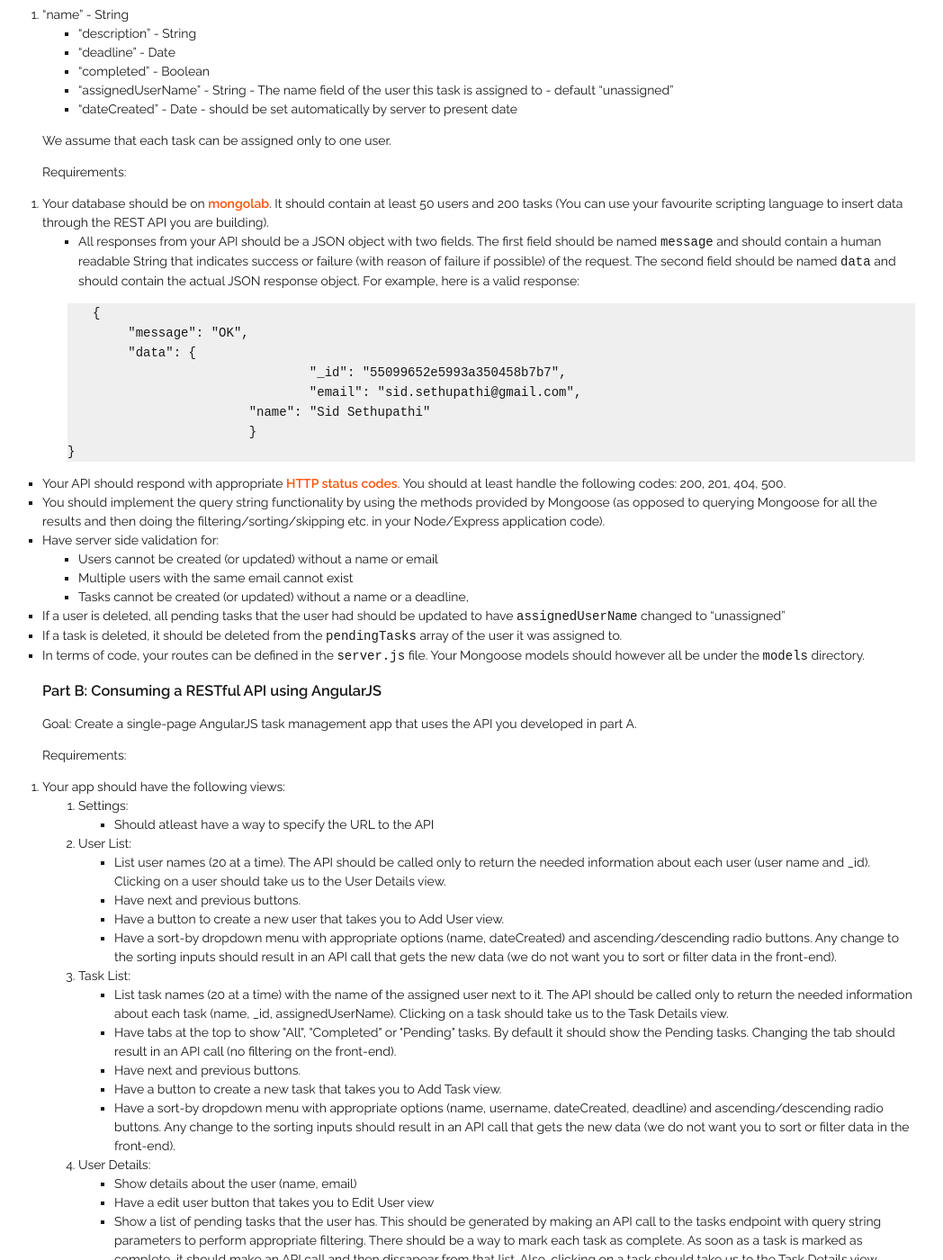
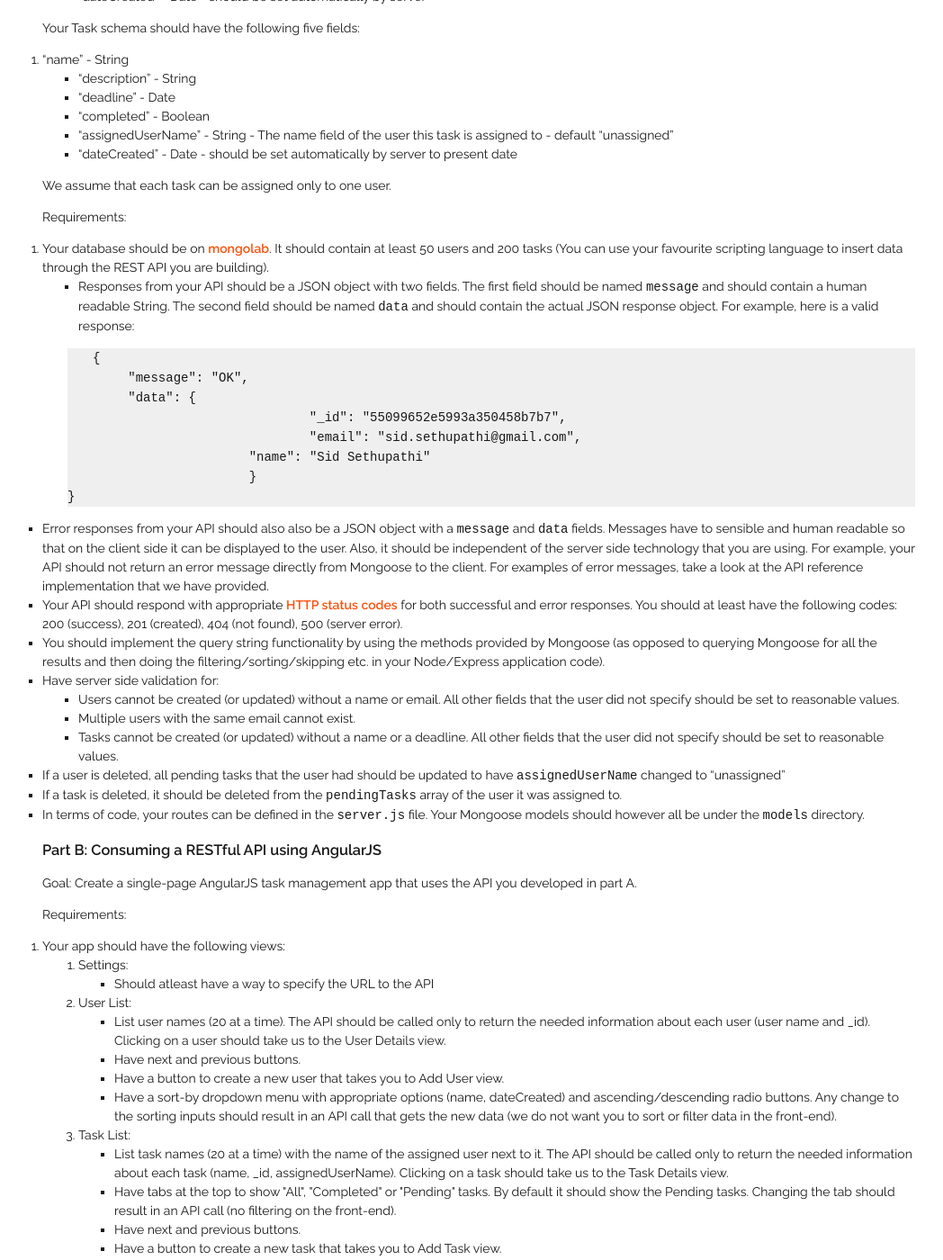
Before and after one commit to biplabdeka/fa2016, a Jekyll site: the page built from _posts/2015-3-17-MP-3.md, in a window 1280 px wide and 1400 px high, scrolled down 1559 px. Shown: the whole window at 90% size, without its empty margins (108-1156 px from the left). Built offline with Jekyll 4.4.1, drawn with Linux system fonts in a browser that asks for light colours; nearby versions of some CDN libraries; Markdown is read by kramdown in place of the engine named in the settings; some of the changed text lies outside the part shown.

Commit message:
added error response format and OPTIONS action on some endpoints

````diff
--- a/_posts/2015-3-17-MP-3.md
+++ b/_posts/2015-3-17-MP-3.md
@@ -10,7 +10,7 @@
 
 ###Overview
 
-In this MP, you will create a REST API (using Node, Express and Mongo) and create a front-end (using Angular) that consumes the API. Both the parts can be developed independently. When you are developing the API you can test it using [Postman](https://chrome.google.com/webstore/detail/postman-rest-client/fdmmgilgnpjigdojojpjoooidkmcomcm?hl=en). When you are developing your front-end, you can test it using **our API endpoints that will be released soon**.
+In this MP, you will create a REST API (using Node, Express and Mongo) and create a front-end (using Angular) that consumes the API. Both the parts can be developed independently. When you are developing the API you can test it using [Postman](https://chrome.google.com/webstore/detail/postman-rest-client/fdmmgilgnpjigdojojpjoooidkmcomcm?hl=en). When you are developing your front-end, you can test it using our reference API implementation at http://www.uiucwp.com/api.
 
 ###Part A: Creating a RESTful API
 
@@ -21,13 +21,15 @@
 |----------|---------|-----------------------------------------------------|
 | users    | GET     | Respond with a List of users                        |
 |          | POST    | Create a new user. Respond with details of new user |
-| users/:id | GET     | Respond with details of specified user or 404 error |
-|          | PUT  | Replace entire user with supplied user or 404 error |
+|          | OPTIONS | See the last tip at the bottom of the page          |
+| users/:id| GET     | Respond with details of specified user or 404 error |
+|          | PUT     | Replace entire user with supplied user or 404 error |
 |          | DELETE  | Delete specified user or 404 error                  |
 | tasks    | GET     | Respond with a List of tasks                        |
 |          | POST    | Create a new task. Respond with details of new task |
-| tasks/:id | GET     | Respond with details of specified task or 404 error |
-|          | PUT  | Replace entire task with supplied task or 404 error |
+|          | OPTIONS | See the last tip at the bottom of the page          |
+| tasks/:id| GET    | Respond with details of specified task or 404 error  |
+|          | PUT     | Replace entire task with supplied task or 404 error |
 |          | DELETE  | Delete specified user or 404 error                  |
 
 In addition, your implementation should support the following JSON encoded query string parameters for the GET requests to the `users` and `tasks` endpoints:
@@ -72,7 +74,7 @@
 Requirements:
 
 1. Your database should be on [mongolab](http://www.mongolab.com). It should contain at least 50 users and 200 tasks (You can use your favourite scripting language to insert data through the REST API you are building).
-+ All responses from your API should be a JSON object with two fields. The first field should be named `message` and should contain a human readable String that indicates success or failure (with reason of failure if possible) of the request. The second field should be named `data` and should contain the actual JSON response object. For example, here is a valid response:
++ Responses from your API should be a JSON object with two fields. The first field should be named `message` and should contain a human readable String. The second field should be named `data` and should contain the actual JSON response object. For example, here is a valid response:
 
 ```javascript
 {
@@ -85,12 +87,13 @@
 }
 ```
 
-+ Your API should respond with appropriate [HTTP status codes](http://www.restapitutorial.com/httpstatuscodes.html). You should at least handle the following codes: 200, 201, 404, 500.
++ Error responses from your API should also also be a JSON object with a `message` and `data` fields. Messages have to sensible and human readable so that on the client side it can be displayed to the user. Also, it should be independent of the server side technology that you are using. For example, your API should not return an error message directly from Mongoose to the client. For examples of error messages, take a look at the API reference implementation that we have provided.
++ Your API should respond with appropriate [HTTP status codes](http://www.restapitutorial.com/httpstatuscodes.html) for both successful and error responses. You should at least have the following codes: 200 (success), 201 (created), 404 (not found), 500 (server error).
 + You should implement the query string functionality by using the methods provided by Mongoose (as opposed to querying Mongoose for all the results and then doing the filtering/sorting/skipping etc. in your Node/Express application code).
 + Have server side validation for:
-	+ Users cannot be created (or updated) without a name or email
-	+ Multiple users with the same email cannot exist
-	+ Tasks cannot be created (or updated) without a name or a deadline,
+	+ Users cannot be created (or updated) without a name or email. All other fields that the user did not specify should be set to reasonable values.
+	+ Multiple users with the same email cannot exist.
+	+ Tasks cannot be created (or updated) without a name or a deadline. All other fields that the user did not specify should be set to reasonable values.
 + If a user is deleted, all pending tasks that the user had should be updated to have `assignedUserName` changed to "unassigned"
 + If a task is deleted, it should be deleted from the `pendingTasks` array of the user it was assigned to.
 + In terms of code, your routes can be defined in the `server.js` file. Your Mongoose models should however all be under the `models` directory.
@@ -155,7 +158,20 @@
 </li>
 <li> Data (say when editing a user's name) should change on the front-end only after the data is successfully changed on the server through the API. If the API call results in an error, the front end should display the error message (from the "message" field of the response). </li>
 <li> Your app should use partials and routes to implement all the different views listed above. </li>
-<li> You app should interact with the API only through custom service(s) that you write. You would have to inject these services into your controller. </li>
+<li> You app should interact with the API only through custom service(s) that you write. You would have to inject these services into your controllers. </li>
+<li>You should have client side validation to ensure that
+	<ol>
+		<li>
+			Users cannot be created (or updated) without a name or email. Also check for the validity of the email provided. These fields should be marked with a red * to indicate that they are required and an error message should pop up when users don't comply.
+		</li>
+		<li>
+			Tasks cannot be created (or updated) without a name or a deadline. These fields should be marked with a red * to indicate that they are required and an error message should pop up when users don't comply.
+		</li>
+	</ol>
+</li>
+<li>
+	All your date entry fields should use a graphical date picker.
+</li>
 </ol>
 
 **A video demo of a sample app will be posted soon.**
@@ -166,6 +182,7 @@
 + Your app has several views (as listed above). These should be implemented using different [Angular partial templates](https://docs.angularjs.org/tutorial/step_07) in `public/partials`
 + Your Angular code should go in `js/app.js` except for the conrollers and services. The controllers should be in `js/controllers.js` and the services should be in `js/services.js`.
 + For styling, you can use the scss files in `scss` folder like you did in MP 1 or write a css file or borrow css/scss from elsewhere (such as from Foundation).
++ Your are free to use different Foundation components (such as [Abide Validation](http://foundation.zurb.com/docs/components/abide.html)) or other libraries to augment your apps visual design and functionality. However, the core of your app should be written in AngularJS according to the specific details provided above.
 
 
 Also, here is a list of angular things that you might find useful
@@ -208,18 +225,22 @@
 
 This part will be graded mainly on your ability to have the API running and the correct use of the API in your front-end.
 
-
-
 ###Tips
 * Some Mongoose parameters need a Javascript object instead of a JSON string. To do the conversion you can use something like:
 
 ```javascript
   var myObj = eval("("+myString+")");
 ```
-+ Look at [this stack overflow question](http://stackoverflow.com/questions/13937318/convert-angular-http-get-function-to-a-service) to understand how to start a service
-+ [Helpful beginner tutorial](http://adrianmejia.com/blog/2014/09/28/angularjs-tutorial-for-beginners-with-nodejs-expressjs-and-mongodb/)
++ Look at [this stack overflow question](http://stackoverflow.com/questions/13937318/convert-angular-http-get-function-to-a-service) to understand how to write a service
++ Here is a [helpful beginner tutorial] for some of the technologies used in this MP.(http://adrianmejia.com/blog/2014/09/28/angularjs-tutorial-for-beginners-with-nodejs-expressjs-and-mongodb/)
++ Apparently, Angular always makes a [OPTION request before a POST request](http://stackoverflow.com/questions/24656488/angularjs-how-to-disable-option-request) and so your API should respond to a OPTIONS request at the endpoints where POST is implemented. You should be able to do something as simple as the following (as we are setting the response headers when we are handling the CORS stuff):
 
-
+```javascript
+someRoute.options(function(req, res){
+      res.writeHead(200);
+      res.end();
+});
+```
 
 
 ###Submission Details
````
